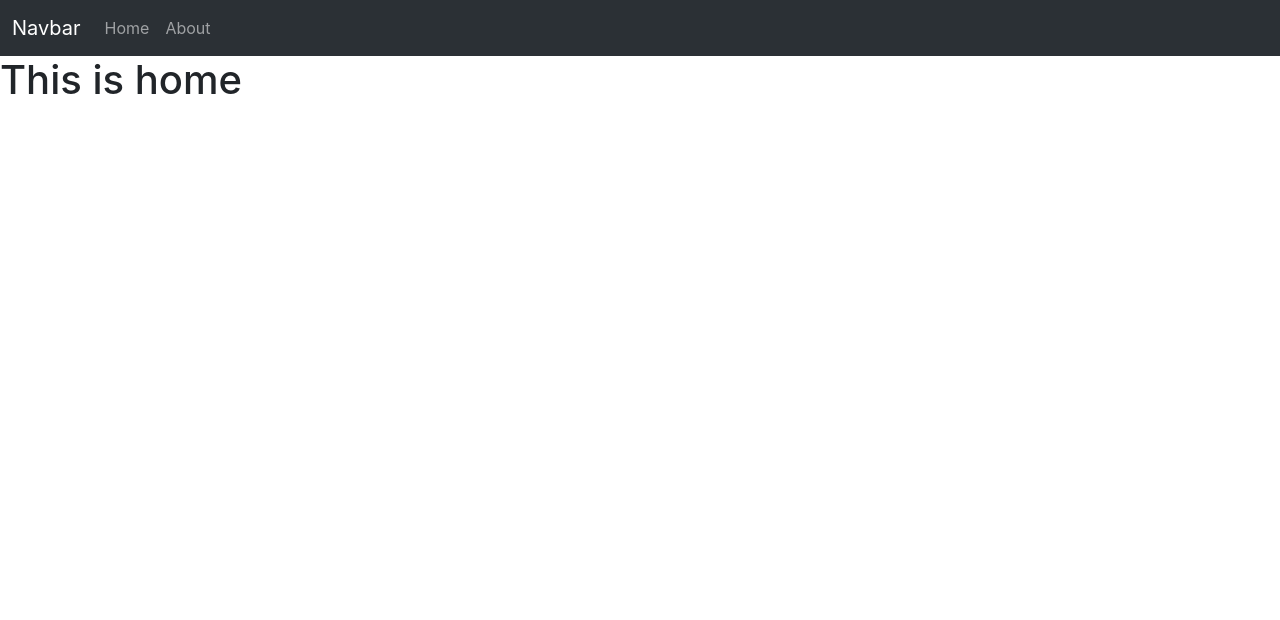
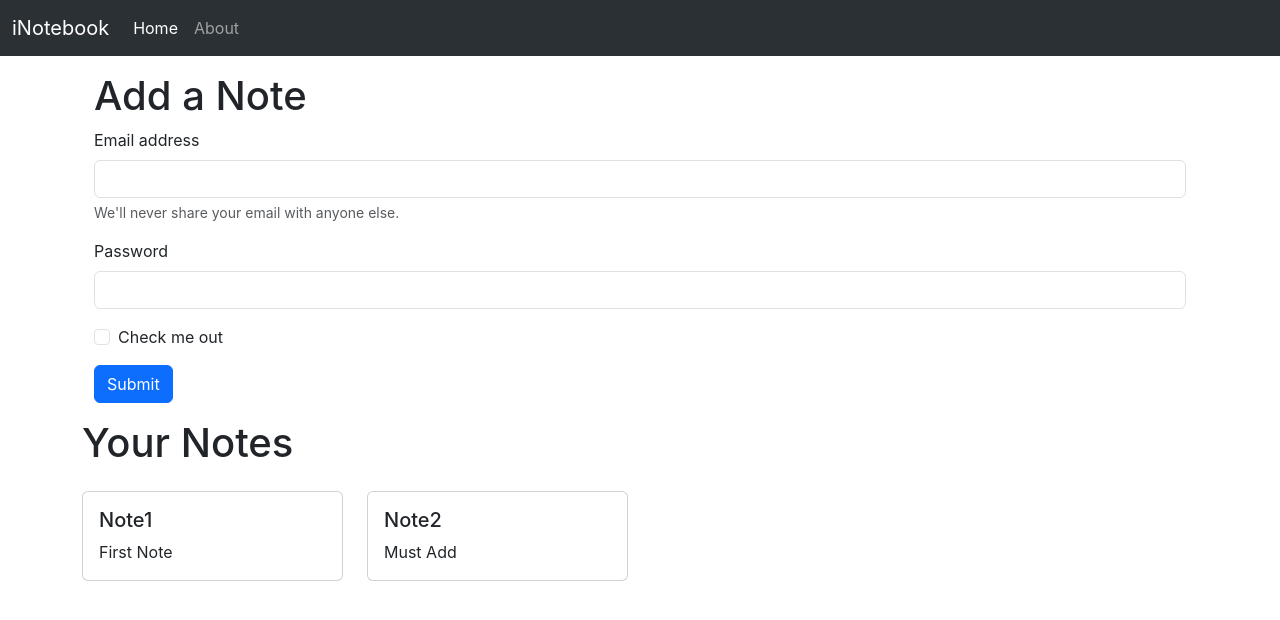
Before and after one commit to SarikaBandewar/inotebook, a React (Create React App) app: page /home in a window 1280 px wide. Shown: the top 620 px of the page. Built offline with nearby package versions, Linux system fonts and the light colour scheme.

Commit message:
added structure to note item

```diff
--- a/src/App.js
+++ b/src/App.js
@@ -11,10 +11,12 @@ function App() {
       <NoteState>
         <Router>
           {<Navbar />}
-          <Routes>
-            <Route exact path="/home" element={<Home />} />
-            <Route exact path="/about" element={<About />} />
-          </Routes>
+          <div className="container">
+            <Routes>
+              <Route exact path="/home" element={<Home />} />
+              <Route exact path="/about" element={<About />} />
+            </Routes>
+          </div>
         </Router>
       </NoteState>
     </>
--- a/src/components/About.js
+++ b/src/components/About.js
@@ -1,17 +1,9 @@
-import React, { useContext, useEffect } from 'react';
-import noteContext from '../context/notes/NoteContext';
+import React from 'react';
 
 function About() {
-  const a = useContext(noteContext);
-  useEffect(() => {
-    a.update();
-    // eslint-disable-next-line
-  }, []);
   return (
     <div>
-      <h2>
-        This is about {a.state.name} and he is in class {a.state.class}
-      </h2>
+      <h2>This is about</h2>
     </div>
   );
 }
--- a/src/components/Home.js
+++ b/src/components/Home.js
@@ -1,9 +1,53 @@
 import React from 'react';
+import Notes from './Notes';
 
 function Home() {
   return (
     <div>
-      <h1>This is home</h1>
+      <div className="container my-3">
+        <h1>Add a Note</h1>
+        <form>
+          <div className="mb-3">
+            <label for="exampleInputEmail1" className="form-label">
+              Email address
+            </label>
+            <input
+              type="email"
+              className="form-control"
+              id="exampleInputEmail1"
+              aria-describedby="emailHelp"
+            />
+            <div id="emailHelp" className="form-text">
+              We'll never share your email with anyone else.
+            </div>
+          </div>
+          <div className="mb-3">
+            <label for="exampleInputPassword1" className="form-label">
+              Password
+            </label>
+            <input
+              type="password"
+              className="form-control"
+              id="exampleInputPassword1"
+            />
+          </div>
+          <div className="mb-3 form-check">
+            <input
+              type="checkbox"
+              className="form-check-input"
+              id="exampleCheck1"
+            />
+            <label className="form-check-label" for="exampleCheck1">
+              Check me out
+            </label>
+          </div>
+          <button type="submit" className="btn btn-primary">
+            Submit
+          </button>
+        </form>
+      </div>
+
+      <Notes />
     </div>
   );
 }
--- a/src/components/Navbar.js
+++ b/src/components/Navbar.js
@@ -1,7 +1,11 @@
-import React from 'react';
-import { Link } from 'react-router-dom';
+import React, { useEffect } from 'react';
+import { Link, useLocation } from 'react-router-dom';
 
 function Navbar() {
+  let location = useLocation();
+  useEffect(() => {
+    console.log(location.pathname);
+  }, [location]);
   return (
     <nav
       className="navbar navbar-expand-lg bg-body-tertiary"
@@ -9,7 +13,7 @@ function Navbar() {
     >
       <div className="container-fluid">
         <Link className="navbar-brand" to="/">
-          Navbar
+          iNotebook
         </Link>
         <button
           className="navbar-toggler"
@@ -25,12 +29,23 @@ function Navbar() {
         <div className="collapse navbar-collapse" id="navbarNav">
           <ul className="navbar-nav">
             <li className="nav-item">
-              <Link className="nav-link" aria-current="page" to="/home">
+              <Link
+                className={`nav-link ${
+                  location.pathname === '/home' ? 'active' : ''
+                }`}
+                aria-current="page"
+                to="/home"
+              >
                 Home
               </Link>
             </li>
             <li className="nav-item">
-              <Link className="nav-link" to="/about">
+              <Link
+                className={`nav-link ${
+                  location.pathname === '/about' ? 'active' : ''
+                }`}
+                to="/about"
+              >
                 About
               </Link>
             </li>
--- /dev/null
+++ b/src/components/NoteItem.js
@@ -0,0 +1,17 @@
+import React from 'react';
+
+const NoteItem = (props) => {
+  const { note } = props;
+  return (
+    <div className="col-md-3">
+      <div className="card my-3">
+        <div className="card-body">
+          <h5 className="card-title">{note.title}</h5>
+          <p className="card-text">{note.description}</p>
+        </div>
+      </div>
+    </div>
+  );
+};
+
+export default NoteItem;
--- /dev/null
+++ b/src/components/Notes.js
@@ -0,0 +1,18 @@
+import React, { useContext } from 'react';
+import noteContext from '../context/notes/NoteContext';
+import NoteItem from './NoteItem';
+
+const Notes = () => {
+  const context = useContext(noteContext);
+  const { notes, setNotes } = context;
+  return (
+    <div className="row my-3">
+      <h1>Your Notes</h1>
+      {notes.map((note) => {
+        return <NoteItem note={note} />;
+      })}
+    </div>
+  );
+};
+
+export default Notes;
--- a/src/context/notes/NoteState.js
+++ b/src/context/notes/NoteState.js
@@ -2,24 +2,31 @@ import { useState } from 'react';
 import NoteContext from './NoteContext';
 
 const NoteState = (props) => {
-  const s1 = {
-    name: 'Sarika',
-    class: '10B',
-  };
+  const initialNotes = [
+    {
+      _id: '64fb08d7e46a5412c3410c2a',
+      user: '64f467555cde30d3eeb188fe',
+      title: 'Note1',
+      description: 'First Note',
+      tag: 'personal',
+      date: '2023-09-08T11:43:19.616Z',
+      __v: 0,
+    },
+    {
+      _id: '64fb08e3e46a5412c3410c2c',
+      user: '64f467555cde30d3eeb188fe',
+      title: 'Note2',
+      description: 'Must Add',
+      tag: 'personal',
+      date: '2023-09-08T11:43:31.972Z',
+      __v: 0,
+    },
+  ];
 
-  const [state, setState] = useState(s1);
-
-  const update = () => {
-    setTimeout(() => {
-      setState({
-        name: 'Nidhi',
-        class: '10A',
-      });
-    }, 1000);
-  };
+  const [notes, setNotes] = useState(initialNotes);
 
   return (
-    <NoteContext.Provider value={{ state, update }}>
+    <NoteContext.Provider value={{ notes }}>
       {props.children}
     </NoteContext.Provider>
   );
```
